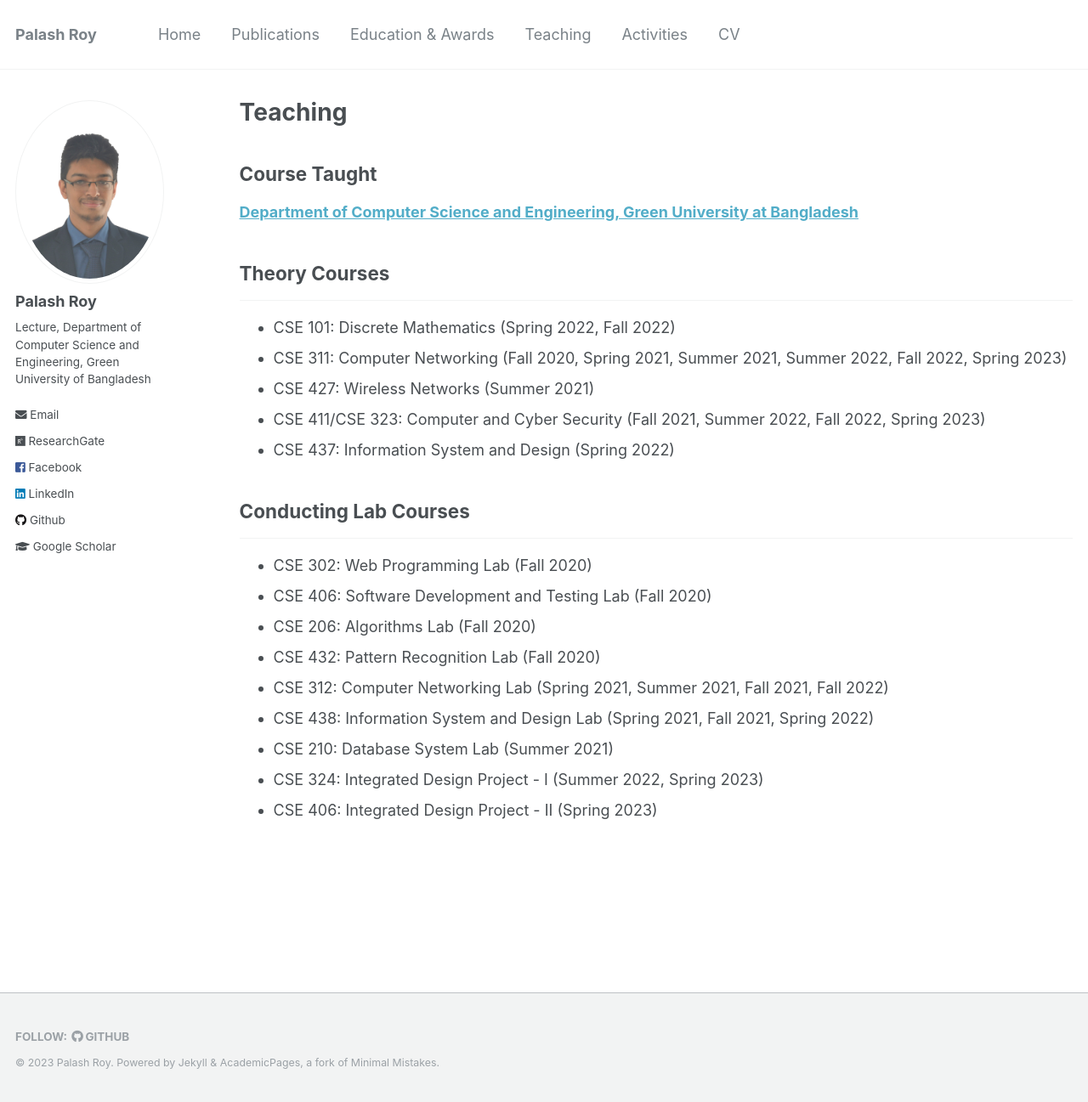
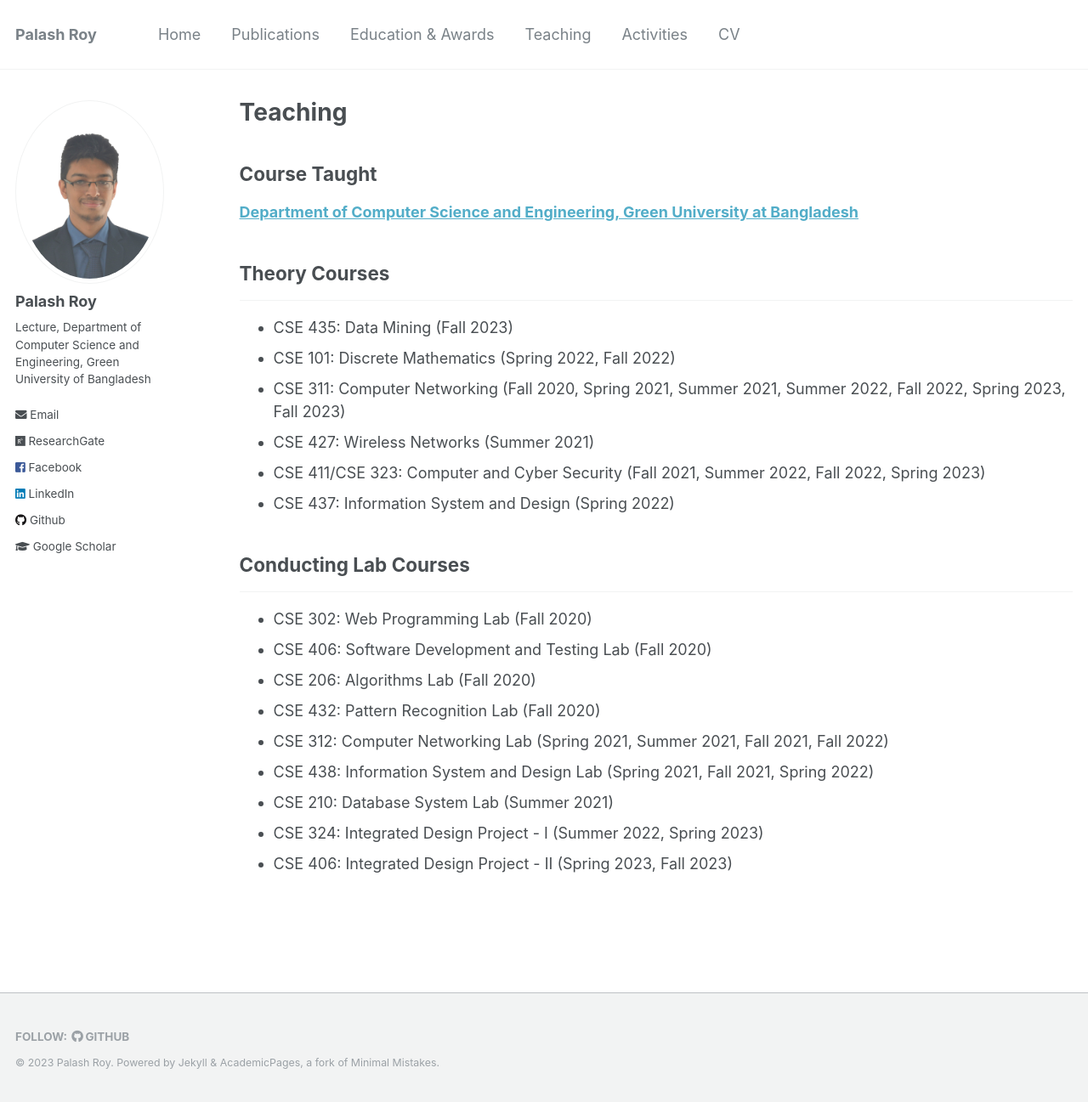
Before and after one commit to PalashRoy975/PalashRoy975.github.io, a Jekyll site: the page built from _pages/teaching.md, in a window 1280 px wide and 1297 px high. Shown: the whole window at 85% size. Built offline with Jekyll 4.4.1, drawn with Linux system fonts in a browser that asks for light colours.

Commit message:
Update teaching.md

```diff
--- a/_pages/teaching.md
+++ b/_pages/teaching.md
@@ -11,8 +11,9 @@ author_profile: true
 
 ## Theory Courses
 -----------
+* CSE 435: Data Mining (Fall 2023)
 * CSE 101: Discrete Mathematics (Spring 2022, Fall 2022)
-* CSE 311: Computer Networking (Fall 2020, Spring 2021, Summer 2021, Summer 2022, Fall 2022, Spring 2023)
+* CSE 311: Computer Networking (Fall 2020, Spring 2021, Summer 2021, Summer 2022, Fall 2022, Spring 2023, Fall 2023)
 * CSE 427: Wireless Networks (Summer 2021)
 * CSE 411/CSE 323: Computer and Cyber Security (Fall 2021, Summer 2022, Fall 2022, Spring 2023)
 * CSE 437: Information System and Design (Spring 2022)
@@ -28,6 +29,6 @@ author_profile: true
 * CSE 438: Information System and Design Lab (Spring 2021, Fall 2021, Spring 2022)
 * CSE 210: Database System Lab (Summer 2021)
 * CSE 324: Integrated Design Project - I (Summer 2022, Spring 2023)
-* CSE 406: Integrated Design Project - II (Spring 2023)
+* CSE 406: Integrated Design Project - II (Spring 2023, Fall 2023)
 
 <br/>
```
